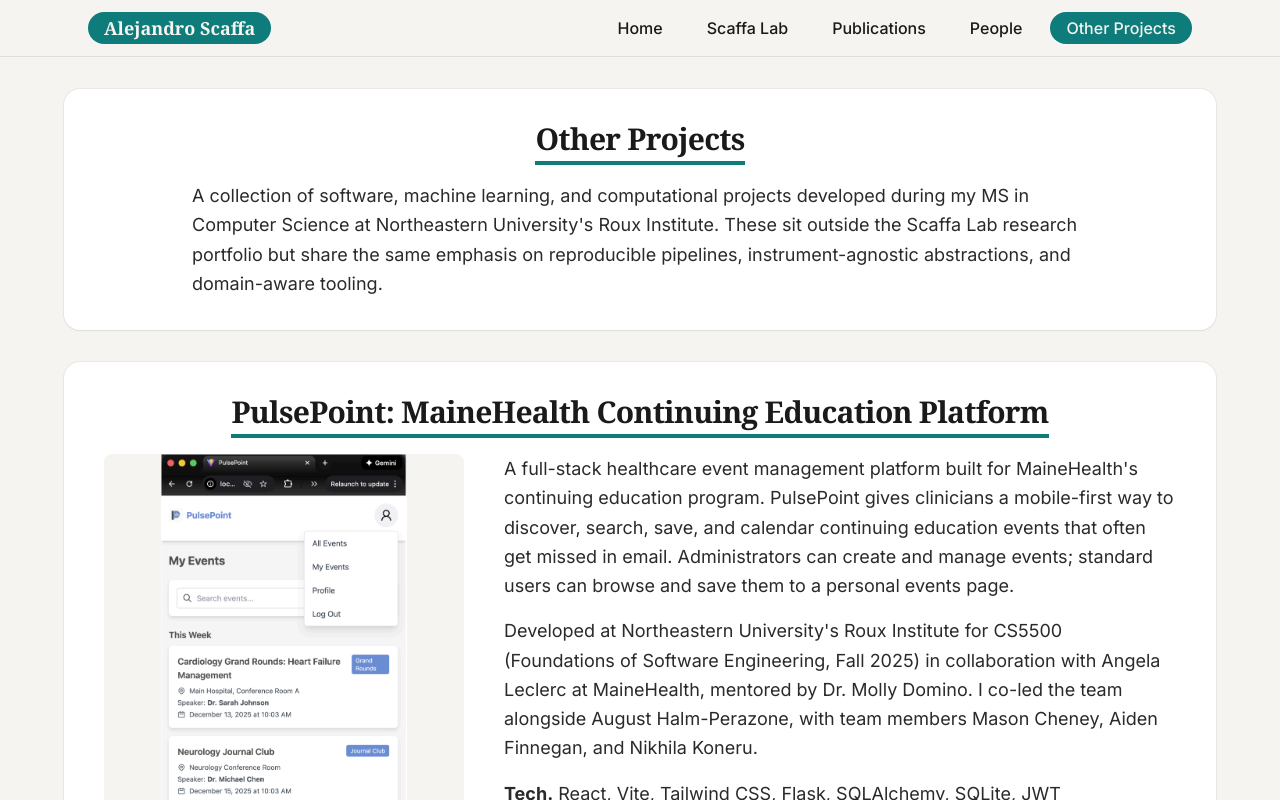
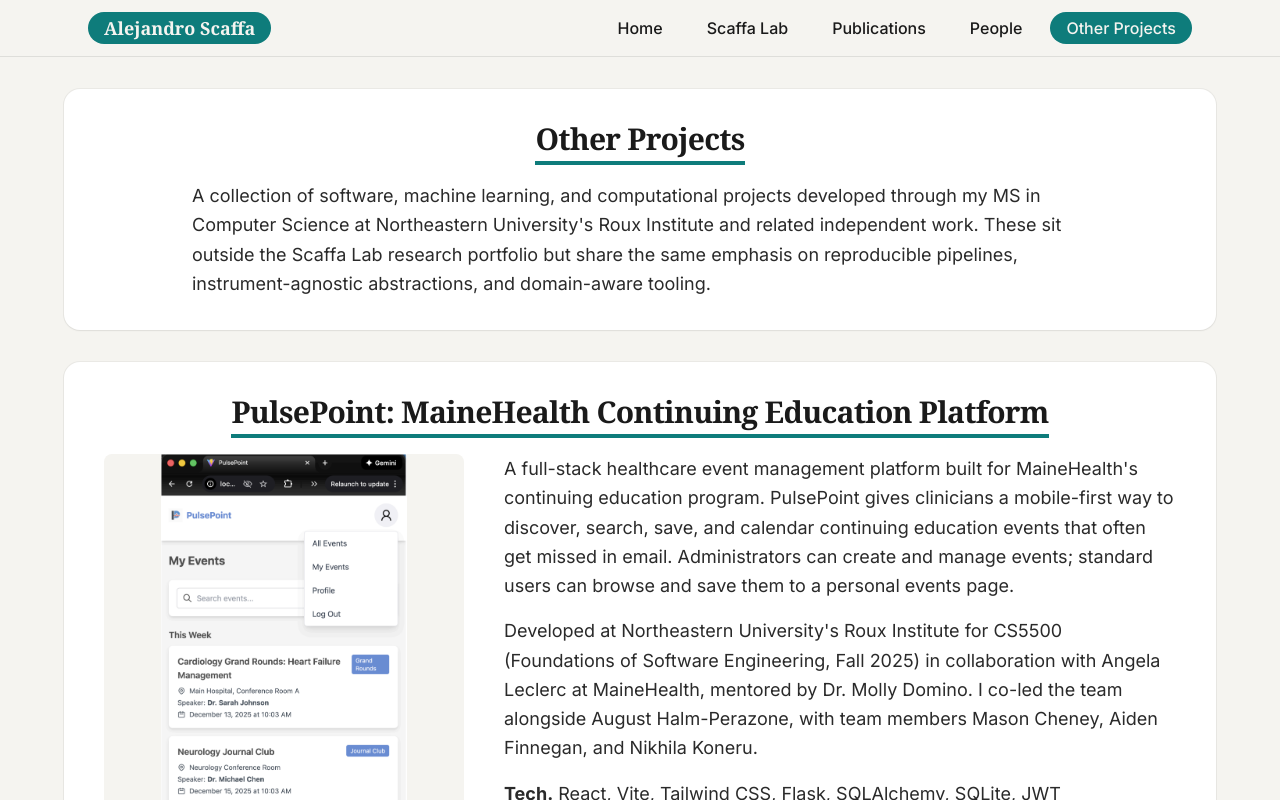
Before and after one commit to disruptivecorp/mywebsite, a React (Vite) app: page /projects in a window 1280 px wide. Shown: the top 800 px of the page. Built offline with nearby package versions, Linux system fonts and the light colour scheme; a web font is replaced by a local one.

Commit message:
Broaden Other Projects intro to include independent work

```diff
--- a/src/pages/Projects.tsx
+++ b/src/pages/Projects.tsx
@@ -84,11 +84,11 @@
       <Section title="Other Projects">
         <p>
           A collection of software, machine learning, and computational
-          projects developed during my MS in Computer Science at
-          Northeastern University's Roux Institute. These sit outside the
-          Scaffa Lab research portfolio but share the same emphasis on
-          reproducible pipelines, instrument-agnostic abstractions, and
-          domain-aware tooling.
+          projects developed through my MS in Computer Science at
+          Northeastern University's Roux Institute and related independent
+          work. These sit outside the Scaffa Lab research portfolio but
+          share the same emphasis on reproducible pipelines,
+          instrument-agnostic abstractions, and domain-aware tooling.
         </p>
       </Section>
 
```
